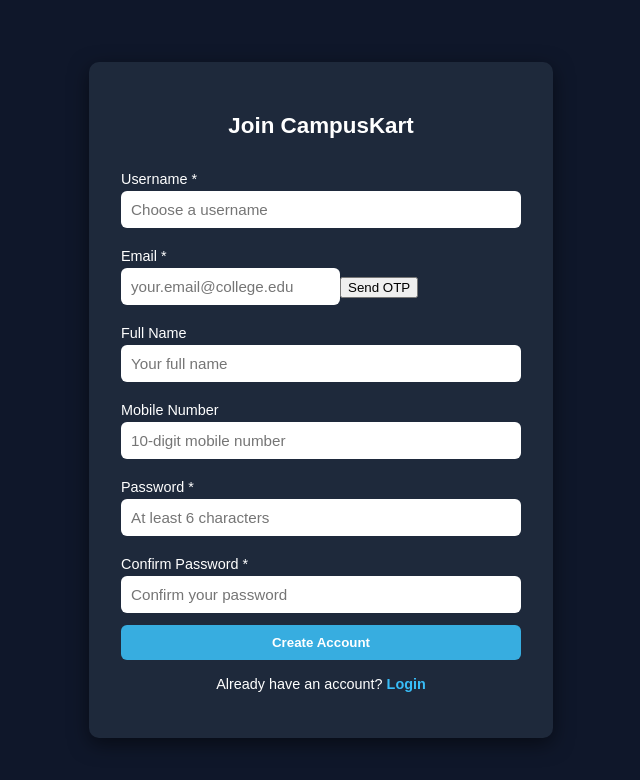
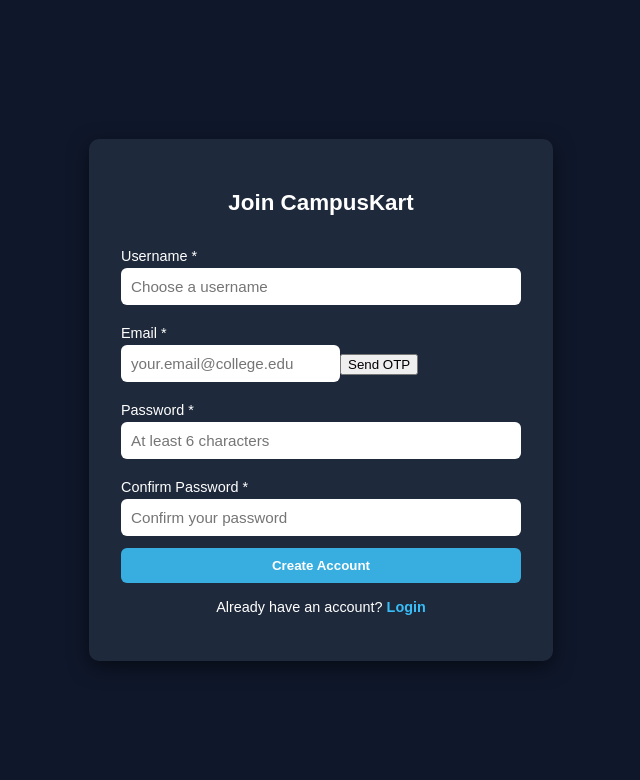
Before and after one commit to taniyavashisht/CampusKart, a React (Vite) app in the folder frontend/: page /signup in a window 1280 px wide. Shown: the top 780 px of the page, without its empty margins (319-959 px from the left). Built offline with nearby package versions, Linux system fonts and the light colour scheme; a web font is replaced by a local one.

Commit message:
Fixed otp

```diff
--- a/frontend/src/components/Signup.jsx
+++ b/frontend/src/components/Signup.jsx
@@ -5,6 +5,7 @@
 
 export default function Signup() {
   const navigate = useNavigate();
+
   const [formData, setFormData] = useState({
     username: "",
     email: "",
@@ -13,6 +14,7 @@
     name: "",
     mobile: "",
   });
+
   const [loading, setLoading] = useState(false);
   const [errors, setErrors] = useState({});
   const [otp, setOtp] = useState("");
@@ -21,12 +23,18 @@
   const [otpMessage, setOtpMessage] = useState("");
 
   const handleChange = (e) => {
-    setFormData({
-      ...formData,
-      [e.target.name]: e.target.value,
-    });
+    setFormData({ ...formData, [e.target.name]: e.target.value });
+
     if (errors[e.target.name]) {
       setErrors({ ...errors, [e.target.name]: "" });
+    }
+
+    // ✅ VERY IMPORTANT: If email changes, reset OTP state
+    if (e.target.name === "email") {
+      setOtpSent(false);
+      setOtpVerified(false);
+      setOtp("");
+      setOtpMessage("");
     }
   };
 
@@ -52,19 +60,22 @@
     return Object.keys(newErrors).length === 0;
   };
 
-  // --- OTP Handlers ---
+  // ✅ SEND OTP
   const handleSendOtp = async () => {
     if (!/^\S+@\S+\.\S+$/.test(formData.email)) {
       setOtpMessage("Please enter a valid email first.");
       return;
     }
+
     setLoading(true);
     setOtpMessage("");
+
     try {
       const res = await authAPI.sendOtp({ email: formData.email });
+
       if (res.status === 200) {
         setOtpSent(true);
-        setOtpMessage("OTP sent to your email.");
+        setOtpMessage("✅ OTP sent to your email.");
       }
     } catch (err) {
       setOtpMessage(err.response?.data?.message || "Failed to send OTP.");
@@ -73,15 +84,19 @@
     }
   };
 
+  // ✅ VERIFY OTP
   const handleVerifyOtp = async () => {
     if (!otp) {
       setOtpMessage("Please enter the OTP.");
       return;
     }
+
     setLoading(true);
     setOtpMessage("");
+
     try {
       const res = await authAPI.verifyOtp({ email: formData.email, otp });
+
       if (res.status === 200) {
         setOtpVerified(true);
         setOtpMessage("✅ OTP verified successfully!");
@@ -93,9 +108,10 @@
     }
   };
 
-  // --- Signup Submit ---
+  // ✅ SIGNUP
   const handleSubmit = async (e) => {
     e.preventDefault();
+
     if (!validate()) return;
 
     if (!otpVerified) {
@@ -111,21 +127,21 @@
 
     try {
       const { confirmPassword, mobile, ...payload } = formData;
+
       console.log("[Signup] submitting:", payload);
 
       const res = await authAPI.signup(payload);
-      console.log("[Signup] response:", res?.data);
 
-      const { success, message } = res.data || {};
-      if (!success) throw new Error(message || "Signup failed");
+      if (!res.data.success) throw new Error(res.data.message);
 
-      alert("Account created successfully! Please log in.");
+      alert("✅ Account created successfully! Please log in.");
       navigate("/login");
     } catch (err) {
       const msg =
         err?.response?.data?.message ||
         err.message ||
         "Signup failed. Please try again.";
+
       console.error("[Signup] error:", msg);
       setErrors((prev) => ({ ...prev, general: msg }));
     } finally {
@@ -149,7 +165,6 @@
             value={formData.username}
             onChange={handleChange}
             required
-            disabled={loading}
           />
           {errors.username && <span className="error-text">{errors.username}</span>}
 
@@ -162,20 +177,14 @@
               value={formData.email}
               onChange={handleChange}
               required
-              disabled={loading || otpSent}
             />
+
             {!otpSent && (
-              <button
-                type="button"
-                className="otp-btn"
-                onClick={handleSendOtp}
-                disabled={loading}
-              >
-                {loading ? "Sending..." : "Send OTP"}
+              <button type="button" className="otp-btn" onClick={handleSendOtp}>
+                Send OTP
               </button>
             )}
           </div>
-          {errors.email && <span className="error-text">{errors.email}</span>}
 
           {otpSent && !otpVerified && (
             <div className="otp-verify-group">
@@ -184,50 +193,19 @@
                 placeholder="Enter OTP"
                 value={otp}
                 onChange={(e) => setOtp(e.target.value)}
-                className="otp-input"
-                disabled={loading}
               />
-              <button
-                type="button"
-                className="verify-btn"
-                onClick={handleVerifyOtp}
-                disabled={loading}
-              >
-                {loading ? "Verifying..." : "Verify OTP"}
+
+              <button type="button" className="verify-btn" onClick={handleVerifyOtp}>
+                Verify OTP
               </button>
-              <button
-                type="button"
-                className="resend-btn"
-                onClick={handleSendOtp}
-                disabled={loading}
-              >
+
+              <button type="button" className="resend-btn" onClick={handleSendOtp}>
                 Resend
               </button>
             </div>
           )}
 
           {otpMessage && <p className="otp-message">{otpMessage}</p>}
-
-          <label>Full Name</label>
-          <input
-            type="text"
-            name="name"
-            placeholder="Your full name"
-            value={formData.name}
-            onChange={handleChange}
-            disabled={loading}
-          />
-
-          <label>Mobile Number</label>
-          <input
-            type="text"
-            name="mobile"
-            placeholder="10-digit mobile number"
-            value={formData.mobile}
-            onChange={handleChange}
-            disabled={loading}
-          />
-          {errors.mobile && <span className="error-text">{errors.mobile}</span>}
 
           <label>Password *</label>
           <input
@@ -237,9 +215,7 @@
             value={formData.password}
             onChange={handleChange}
             required
-            disabled={loading}
           />
-          {errors.password && <span className="error-text">{errors.password}</span>}
 
           <label>Confirm Password *</label>
           <input
@@ -249,11 +225,7 @@
             value={formData.confirmPassword}
             onChange={handleChange}
             required
-            disabled={loading}
           />
-          {errors.confirmPassword && (
-            <span className="error-text">{errors.confirmPassword}</span>
-          )}
 
           <button type="submit" className="login-btn" disabled={loading}>
             {loading ? "Creating Account..." : "Create Account"}
```
